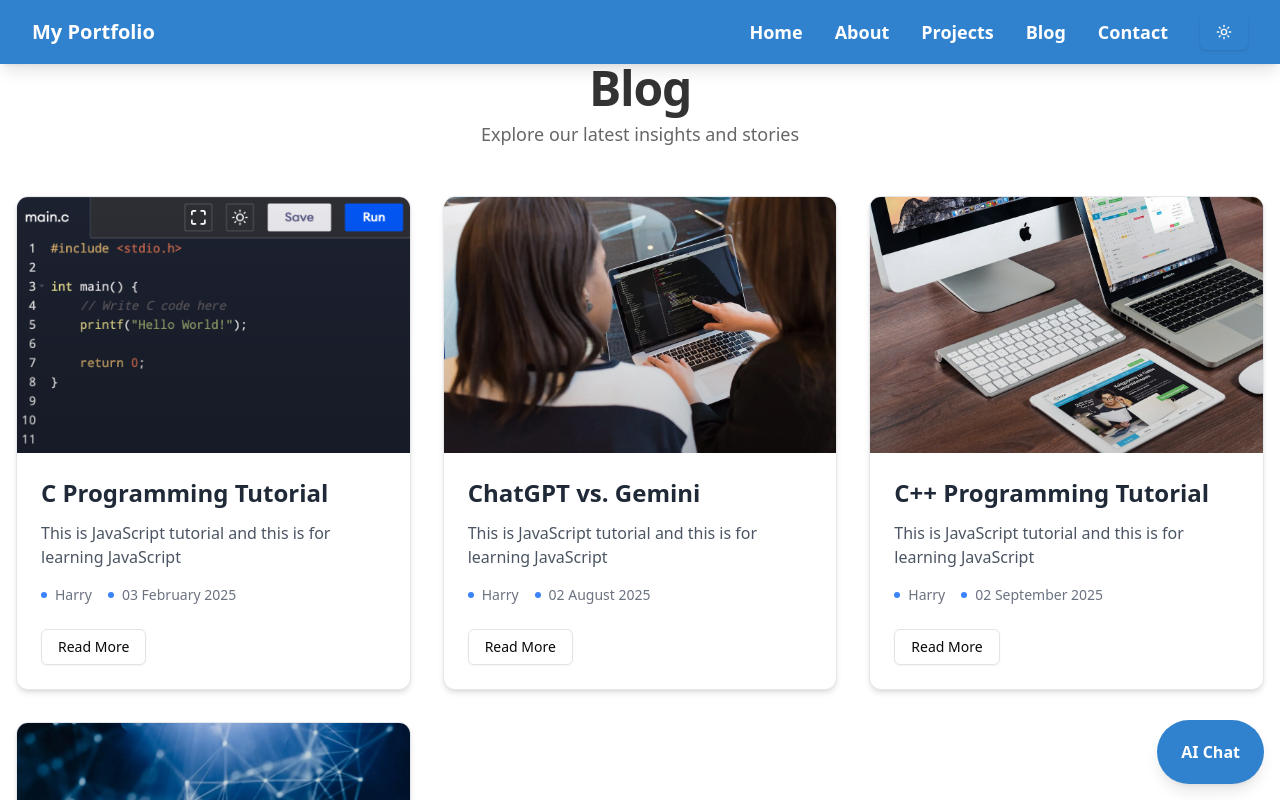
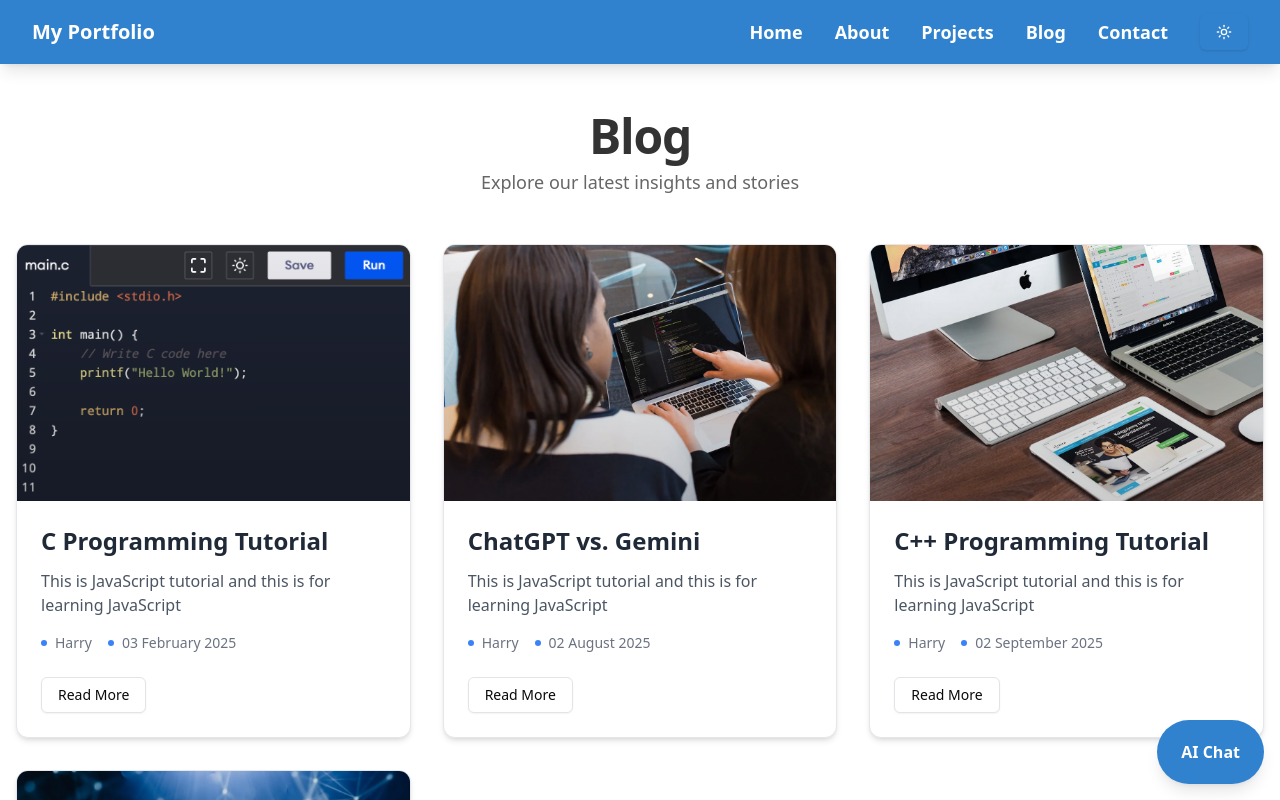
Before and after one commit to HarryS1234/Portfolio-Website, a Next.js app: page /blog in a window 1280 px wide. Shown: the top 800 px of the page. Built offline with nearby package versions, Linux system fonts and the light colour scheme.

Commit message:
fixed erros

```diff
--- a/app/blog/page.tsx
+++ b/app/blog/page.tsx
@@ -43,7 +43,7 @@
   const blogs = getBlogPosts();
 
   return (
-    <div className="container max-w-7xl mx-auto px-4 py-12 md:py-16">
+    <div className="container max-w-7xl mx-auto px-4 py-12 mt-12 md:py-16">
       <header className="mb-12 text-center">
         <h1 className="text-4xl md:text-5xl font-extrabold text-[#333333] dark:text-[#e2e8f0] tracking-tight">
           Blog
--- a/app/page.tsx
+++ b/app/page.tsx
@@ -67,7 +67,7 @@
       </div>
 
       {/* Content Wrapper */}
-      <main className="relative z-10 flex flex-col md:flex-row items-center justify-between w-full max-w-7xl px-4 sm:px-6 lg:px-8 py-12 md:py-16">
+      <main className="relative z-10 flex  mt-12 flex-col md:flex-row items-center justify-between w-full max-w-7xl px-4 sm:px-6 lg:px-8 py-12 md:py-16">
         {/* Left Side: Text Content */}
         <div className="md:w-1/2 text-center md:text-left animate-fade-in-up">
           <h1 className="text-4xl sm:text-5xl md:text-6xl font-extrabold text-[#333333] dark:text-[#e2e8f0] mb-4">
```
